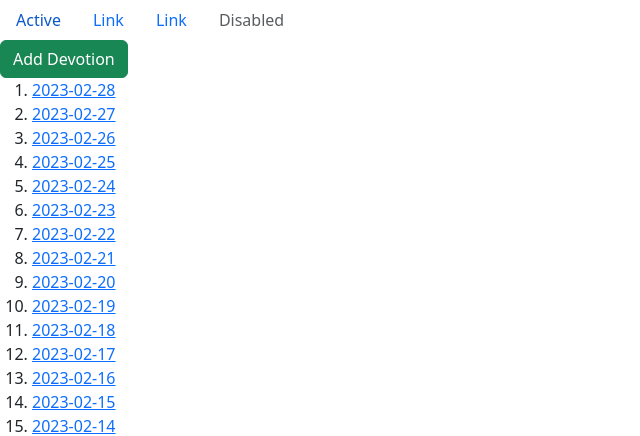
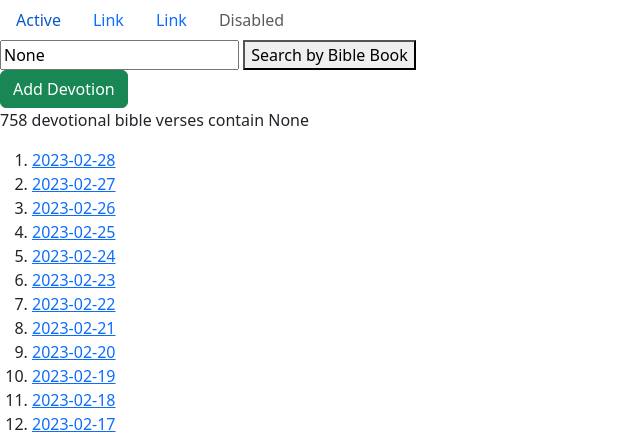
Before and after one commit to Justin-Ferwerda/DIAN, a Django app: page /devotions/ in a window 1280 px wide. Shown: the top 436 px of the page, without its empty margins (0-640 px from the left). Run offline with Django 4.2, Linux system fonts and the light colour scheme; data comes from the database, SQL or seed files in the repository; both versions use the stored data as it was after the commit.

Commit message:
implemented search on list view

```diff
--- a/dianapi/views/devotion_view.py
+++ b/dianapi/views/devotion_view.py
@@ -1,5 +1,6 @@
 from django.shortcuts import render, get_object_or_404
 from django.core.paginator import Paginator
+from django.db.models import Q
 from dianapi.models import Devotion
 from dianapi.serializers import DevotionSerializer
 
@@ -14,18 +15,25 @@
         return render(request, "devotions/edit.html", {"devotion": devotion_data})
 
     if request_method == "GET":
+
+        query = request.GET.get('q')
+
         if devotion_id:
             devotion = get_object_or_404(Devotion, pk=devotion_id)
             devotion_data = DevotionSerializer(devotion).data
             return render(request, "devotions/details.html", {"devotion": devotion_data})
         else:
-            devotions = Devotion.objects.all()
+
+            if query:
+                devotions = Devotion.objects.filter(Q(verse__icontains=query))
+            else:
+                devotions = Devotion.objects.all()
             devotion_data = DevotionSerializer(devotions, many=True).data
             items_per_page = 25
             paginator = Paginator(devotion_data, items_per_page)
             page_number = request.GET.get('page')
             page_obj = paginator.get_page(page_number)
-            return render(request, "devotions/list.html", {'page_obj': page_obj})
+            return render(request, "devotions/list.html", {'page_obj': page_obj, 'total': len(devotions), 'query': query})
 
     elif request_method == "POST":
         form_data = request.POST
--- a/templates/devotions/list.html
+++ b/templates/devotions/list.html
@@ -1,8 +1,13 @@
 {% extends "base/index.html" %}
 
 {% block content %}
+<form method="get">
+    <input type="text" name="q" placeholder="Search" value="{{ query }}">
+    <button type="submit">Search by Bible Book</button>
+</form>
+
 <button type="button" class="btn btn-success">Add Devotion</button>
-
+<p> {{total}} devotional bible verses contain {{query}} </p>
 <ol>
     {% for devotion in page_obj %}
     <li>
```
Also changed, not shown: dianapi/fixtures/devotions_fixture.json (renamed from devotions_fixture.json), scripts/split_entries.py (renamed from split_entries.py), 2 other files.
